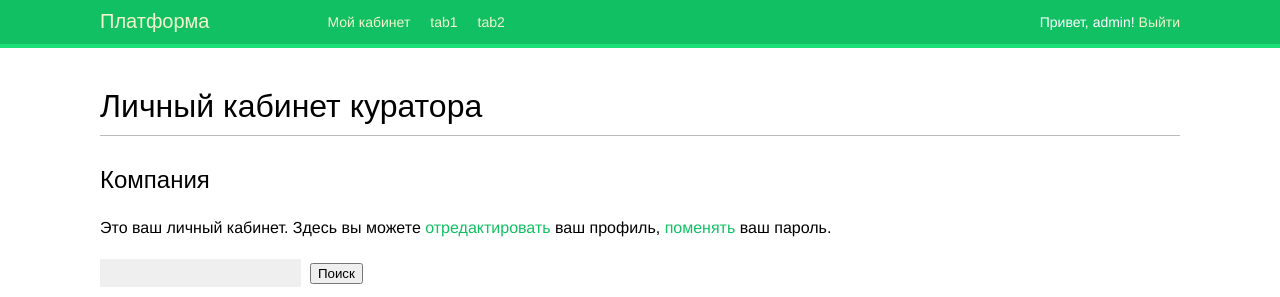
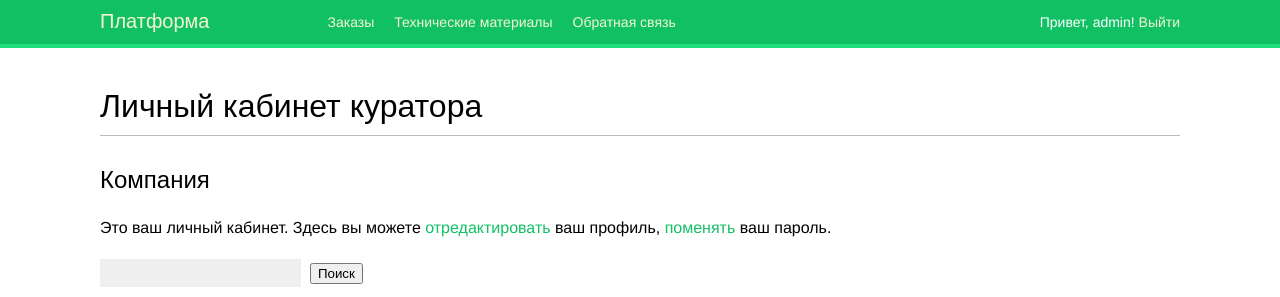
Before and after one commit to VlIsLavead/chip-platform-to-vps, a Django app: template account/templates/account/dashboard_curator.html in a window 1280 px wide. Shown: the top 297 px of the page. Run offline with Django 4.2, Linux system fonts and the light colour scheme; the template is opened without the code that fills it, so the values that code supplies are empty; a user stored in the database is signed in; parts of the project's set-up code (start-up, migrations or seed data) failed here and were passed over; some web fonts are replaced.

Commit message:
feat: add technical materials tab (#9)
* Add tab technical materials

* __init__.py

* technical_materials.html

* Update __init__.py

* __init__.py

* technical_materials.html

* __init__.py

```diff
--- a/account/templates/base.html
+++ b/account/templates/base.html
@@ -13,13 +13,13 @@
     {% if request.user.is_authenticated %}
         <ul class="menu">
             <li {% if section == "dashboard" %}class="selected"{% endif %}>
-                <a href="{% url "dashboard" %}">Мой кабинет</a>
+                <a href="{% url "dashboard" %}">Заказы</a>
             </li>
-            <li {% if section == "tab1" %}class="selected"{% endif %}>
-                <a href="#">tab1</a>
+            <li {% if section == "technical_materials" %}class="selected"{% endif %}>
+                <a href="{% url "technical_materials" %}">Технические материалы</a>
             </li>
-            <li {% if section == "tab2" %}class="selected"{% endif %}>
-                <a href="#">tab2</a>
+            <li {% if section == "feedback" %}class="selected"{% endif %}>
+                <a href="#">Обратная связь</a>
             </li>
         </ul>
     {% endif %}
--- a/account/urls.py
+++ b/account/urls.py
@@ -14,6 +14,7 @@ urlpatterns = [
     path('register/', views.register, name='register'),
     path('edit/', views.edit, name='edit'),
     path('new_order/', views.new_order, name='new_order'),
+    path('technical_materials/', views.technical_materials, name='technical_materials'),
     path('new_order_success/', views.new_order_success_view, name='new_order_success'),
     path('download_excel/', views.download_excel_file, name='download_excel'),
     path('edit_order/<int:order_id>', views.edit_order, name='edit_order'),  # Страница редактирования заказа
```
Also changed, not shown: account/templates/account/client/technical_materials.html (added, +30 -0 lines), account/views/__init__.py (+14 -0 lines).
